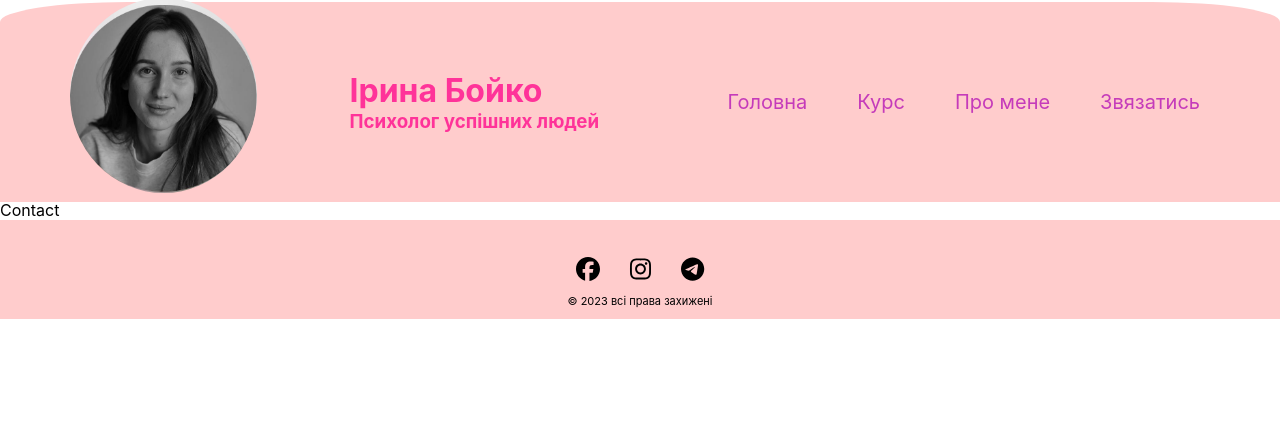
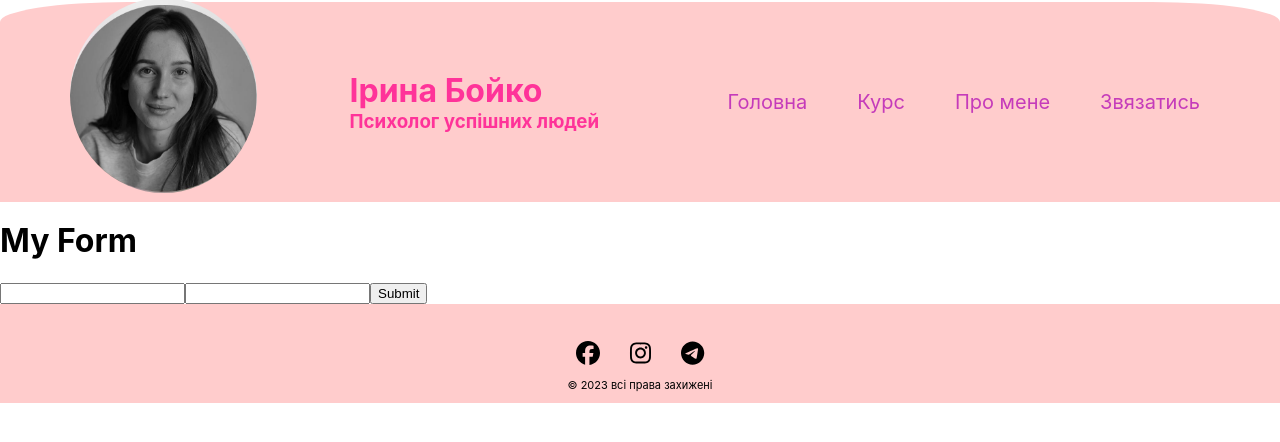
Before and after one commit to MR-FRED200396/PsychologBoiko, a React (Create React App) app: page /contact in a window 1280 px wide. Shown: the top 442 px of the page. Built offline with nearby package versions, Linux system fonts and the light colour scheme.

Commit message:
add formik and yup, add simple validation form

```diff
--- a/package.json
+++ b/package.json
@@ -12,13 +12,15 @@
     "@testing-library/jest-dom": "^5.16.5",
     "@testing-library/react": "^13.4.0",
     "@testing-library/user-event": "^13.5.0",
+    "formik": "^2.4.1",
     "react": "^18.2.0",
     "react-dom": "^18.2.0",
     "react-router-dom": "^6.11.2",
     "react-scripts": "5.0.1",
     "react-slick": "^0.29.0",
     "slick-carousel": "^1.8.1",
-    "web-vitals": "^2.1.4"
+    "web-vitals": "^2.1.4",
+    "yup": "^1.2.0"
   },
   "scripts": {
     "start": "react-scripts start",
--- a/src/components/main/Contact.jsx
+++ b/src/components/main/Contact.jsx
@@ -1,7 +1,41 @@
+import React from "react";
+import { Formik, Form, Field, ErrorMessage } from "formik";
+import * as Yup from "yup";
+
+const SignupSchema = Yup.object().shape({
+  name: Yup.string()
+    .min(2, "Too Short!")
+    .max(70, "Too Long!")
+    .required("Required"),
+  email: Yup.string().email("Invalid email").required("Required"),
+});
 export default function Contact() {
   return (
     <>
-      <div>Contact</div>
+      <h1>My Form</h1>
+      <Formik
+        initialValues={{
+          name: "",
+          email: "",
+        }}
+        validationSchema={SignupSchema}
+        onSubmit={(values) => {
+          // same shape as initial values
+          console.log(values);
+        }}
+      >
+        {({ errors, touched }) => (
+          <Form>
+            <Field name="name" />
+            {errors.name && touched.name ? <div>{errors.name}</div> : null}
+            <ErrorMessage name="name" />
+            <Field name="email" type="email" />
+            {errors.email && touched.email ? <div>{errors.email}</div> : null}
+            <ErrorMessage name="email" />
+            <button type="submit">Submit</button>
+          </Form>
+        )}
+      </Formik>
     </>
   );
 }
```
Also changed, not shown: 1 other file (tests, documents, lock files or other folders).
